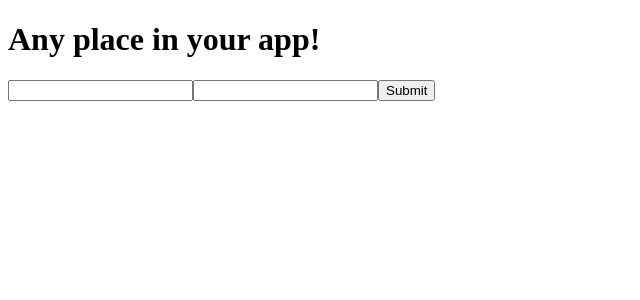
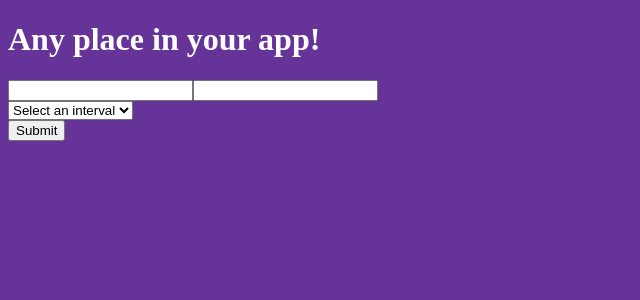
Before and after one commit to Beleren/Merry-xmas, a React app in the folder frontend/: page / in a window 1280 px wide. Shown: the top 300 px of the page, without its empty margins (0-640 px from the left). Built offline with nearby package versions, Linux system fonts and the light colour scheme.

Commit message:
Adding node-sass and basic form validations

```diff
--- a/frontend/package.json
+++ b/frontend/package.json
@@ -34,6 +34,7 @@
     "jest-resolve": "24.9.0",
     "jest-watch-typeahead": "0.4.2",
     "mini-css-extract-plugin": "0.8.0",
+    "node-sass": "^4.13.0",
     "optimize-css-assets-webpack-plugin": "5.0.3",
     "pnp-webpack-plugin": "1.5.0",
     "postcss-flexbugs-fixes": "4.1.0",
--- a/frontend/src/App.js
+++ b/frontend/src/App.js
@@ -1,23 +1,26 @@
 // Render Prop
 import React from 'react'
 import { Formik, Form, Field, ErrorMessage } from 'formik'
+import * as Yup from 'yup'
+import './App.scss'
 
 const App = () => (
   <div>
     <h1>Any place in your app!</h1>
     <Formik
-      initialValues={{ email: '', password: '' }}
-      validate={values => {
-        const errors = {}
-        if (!values.email) {
-          errors.email = 'Required'
-        } else if (
-          !/^[A-Z0-9._%+-]+@[A-Z0-9.-]+\.[A-Z]{2,}$/i.test(values.email)
-        ) {
-          errors.email = 'Invalid email address'
-        }
-        return errors
-      }}
+      initialValues={{ email: '', search: '', interval: '' }}
+      validationSchema={Yup.object().shape({
+        email: Yup.string()
+          .required('Please fill the email field')
+          .email('This is not a valid email address!'),
+        search: Yup.string()
+          .max(50, 'Search text is too long!')
+          .required('Please fill the search field'),
+        interval: Yup.number()
+          .min(120)
+          .max(1800)
+          .required('Please choose an interval to send email'),
+      })}
       onSubmit={(values, { setSubmitting }) => {
         setTimeout(() => {
           alert(JSON.stringify(values, null, 2))
@@ -25,12 +28,33 @@ const App = () => (
         }, 400)
       }}
     >
-      {({ isSubmitting }) => (
+      {({ isSubmitting, handleChange, handleBlur, values }) => (
         <Form>
           <Field type="email" name="email" />
           <ErrorMessage name="email" component="div" />
-          <Field type="password" name="password" />
-          <ErrorMessage name="password" component="div" />
+          <Field type="text" name="search" />
+          <ErrorMessage name="search" component="div" />
+          <select
+            name="interval"
+            value={values.interval}
+            onChange={handleChange}
+            onBlur={handleBlur}
+            style={{ display: 'block' }}
+          >
+            <option value="" label="Select an interval">
+              Select an interval
+            </option>
+            <option value="120" label="2 minutes">
+              2 minutes
+            </option>
+            <option value="600" label="10 minutes">
+              10 minutes
+            </option>
+            <option value="1800" label="30 minutes">
+              30 minutes
+            </option>
+          </select>
+          <ErrorMessage name="interval" component="div" />
           <button type="submit" disabled={isSubmitting}>
             Submit
           </button>
--- /dev/null
+++ b/frontend/src/App.scss
@@ -0,0 +1,4 @@
+body {
+  background-color: rebeccapurple;
+  color: white;
+}
```
Also changed, not shown: 1 other file (tests, documents, lock files or other folders).
